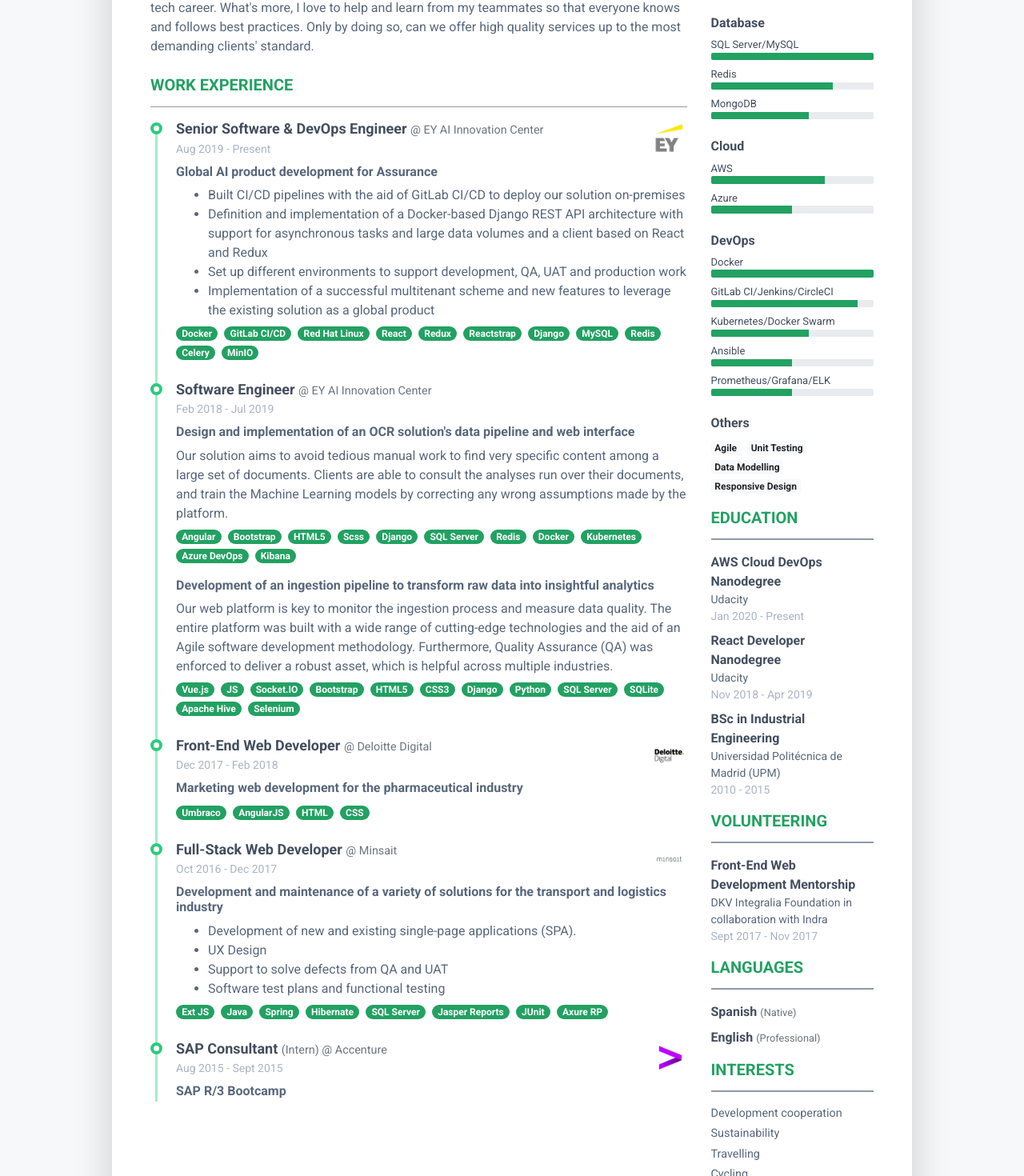
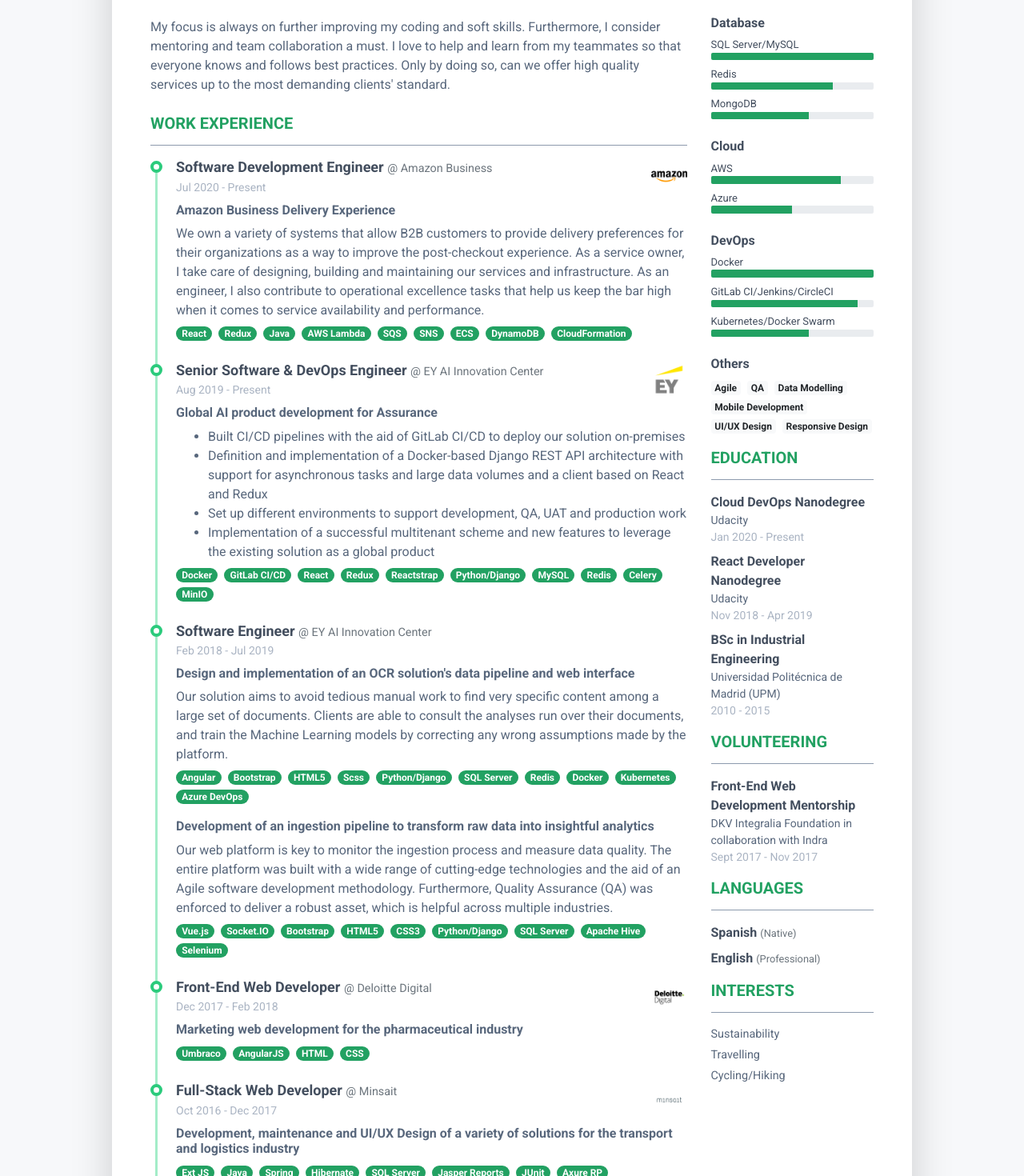
Before and after one commit to fernanalegria/resume, a React (Create React App) app: page / in a window 1280 px wide. Shown: the part 644-2114 px from the top of the page at 80% size. Built offline with nearby package versions, Linux system fonts and the light colour scheme.

Commit message:
feat: Update resume with Amazon experience

```diff
--- a/src/assets/js/resumeStore.js
+++ b/src/assets/js/resumeStore.js
@@ -1,4 +1,5 @@
 import profilePic from '../images/profile-min.JPG';
+import amazonLogo from '../images/amazon.png';
 import eyLogo from '../images/ey.png';
 import deloitteLogo from '../images/deloitte.png';
 import minsaitLogo from '../images/minsait.jpg';
@@ -6,7 +7,7 @@
 
 export const profileInfo = {
   name: 'Fernando Alegria',
-  jobTitle: 'Senior Software & DevOps Engineer',
+  jobTitle: 'Senior Software Engineer',
   email: 'fernanalegria@gmail.com',
   phone: '+34 620 27 26 44',
   profilePic
@@ -28,14 +29,45 @@
 ];
 
 export const careerSummary = [
-  "I'm a Full-Stack Engineer with over 3 years of experience working with Front-End frameworks (React, Vue.js, Angular, ...) and developing REST APIs and data pipelines mostly with Django and Python. Although mobile and desktop apps are not my expertise, I do have some knowledge of React Native and Electron as well. As a self-taught developer, I love to keep learning and challenging myself everyday. In the short term, I would like to improve my DevOps and Cloud Computing skills.",
-  'In terms of languages, I have developed a high level of English over the last few years. Especially during my stay in Ireland and these last two years at EY, thanks to such an international work environment I proudly belong to.',
-  "These days, my focus is on further improving my coding and soft skills in order to grow my tech career. What's more, I love to help and learn from my teammates so that everyone knows and follows best practices. Only by doing so, can we offer high quality services up to the most demanding clients' standard."
+  "I'm a Full-Stack Engineer with over 4 years of experience working with Front-End frameworks (React, Vue.js, Angular, ...) and developing REST APIs and data pipelines mostly with Django and Python. Although mobile development is not my area of expertise, I do have some knowledge of React Native as well including a portfolio of a couple of mobile apps. As a self-taught developer, I love to keep learning and challenging myself everyday. In the short term, I would like to take my consolidated React knowledge to the next level and also earn the AWS developer certification.",
+  "In terms of languages, I have developed a high level of English over the last few years. Especially during my stay in Ireland and these last three years at Amazon and EY, thanks to the enriching international environment I've belonged to. Currently, I'm also learning French in my free time.",
+  "My focus is always on further improving my coding and soft skills. Furthermore, I consider mentoring and team collaboration a must. I love to help and learn from my teammates so that everyone knows and follows best practices. Only by doing so, can we offer high quality services up to the most demanding clients' standard."
 ];
 
 export const workExperience = [
   {
     id: 1,
+    jobTitle: {
+      name: 'Software Development Engineer'
+    },
+    from: 'Jul 2020',
+    to: 'Present',
+    company: {
+      name: 'Amazon Business',
+      logo: amazonLogo
+    },
+    projects: [
+      {
+        id: 1,
+        heading: 'Amazon Business Delivery Experience',
+        description:
+          'We own a variety of systems that allow B2B customers to provide delivery preferences for their organizations as a way to improve the post-checkout experience. As a service owner, I take care of designing, building and maintaining our services and infrastructure. As an engineer, I also contribute to operational excellence tasks that help us keep the bar high when it comes to service availability and performance.',
+        stack: [
+          'React',
+          'Redux',
+          'Java',
+          'AWS Lambda',
+          'SQS',
+          'SNS',
+          'ECS',
+          'DynamoDB',
+          'CloudFormation'
+        ]
+      }
+    ]
+  },
+  {
+    id: 2,
     jobTitle: {
       name: 'Senior Software & DevOps Engineer'
     },
@@ -58,11 +90,10 @@
         stack: [
           'Docker',
           'GitLab CI/CD',
-          'Red Hat Linux',
           'React',
           'Redux',
           'Reactstrap',
-          'Django',
+          'Python/Django',
           'MySQL',
           'Redis',
           'Celery',
@@ -72,7 +103,7 @@
     ]
   },
   {
-    id: 2,
+    id: 3,
     jobTitle: {
       name: 'Software Engineer'
     },
@@ -93,13 +124,12 @@
           'Bootstrap',
           'HTML5',
           'Scss',
-          'Django',
+          'Python/Django',
           'SQL Server',
           'Redis',
           'Docker',
           'Kubernetes',
-          'Azure DevOps',
-          'Kibana'
+          'Azure DevOps'
         ]
       },
       {
@@ -110,15 +140,12 @@
           'Our web platform is key to monitor the ingestion process and measure data quality. The entire platform was built with a wide range of cutting-edge technologies and the aid of an Agile software development methodology. Furthermore, Quality Assurance (QA) was enforced to deliver a robust asset, which is helpful across multiple industries.',
         stack: [
           'Vue.js',
-          'JS',
           'Socket.IO',
           'Bootstrap',
           'HTML5',
           'CSS3',
-          'Django',
-          'Python',
+          'Python/Django',
           'SQL Server',
-          'SQLite',
           'Apache Hive',
           'Selenium'
         ]
@@ -126,7 +153,7 @@
     ]
   },
   {
-    id: 3,
+    id: 4,
     jobTitle: {
       name: 'Front-End Web Developer'
     },
@@ -146,7 +173,7 @@
     ]
   },
   {
-    id: 4,
+    id: 5,
     jobTitle: {
       name: 'Full-Stack Web Developer'
     },
@@ -160,13 +187,7 @@
       {
         id: 1,
         heading:
-          'Development and maintenance of a variety of solutions for the transport and logistics industry',
-        description: [
-          'Development of new and existing single-page applications (SPA).',
-          'UX Design',
-          'Support to solve defects from QA and UAT',
-          'Software test plans and functional testing'
-        ],
+          'Development, maintenance and UI/UX Design of a variety of solutions for the transport and logistics industry',
         stack: [
           'Ext JS',
           'Java',
@@ -181,7 +202,7 @@
     ]
   },
   {
-    id: 5,
+    id: 6,
     jobTitle: {
       name: 'SAP Consultant',
       subcategory: 'Intern'
@@ -197,7 +218,8 @@
         id: 1,
         heading: 'SAP R/3 Bootcamp'
       }
-    ]
+    ],
+    printable: false
   }
 ];
 
@@ -236,7 +258,7 @@
       },
       {
         name: 'Java',
-        value: 60
+        value: 75
       }
     ]
   },
@@ -266,7 +288,7 @@
     items: [
       {
         name: 'AWS',
-        value: 70
+        value: 80
       },
       {
         name: 'Azure',
@@ -290,14 +312,6 @@
       {
         name: 'Kubernetes/Docker Swarm',
         value: 60
-      },
-      {
-        name: 'Ansible',
-        value: 50
-      },
-      {
-        name: 'Prometheus/Grafana/ELK',
-        value: 50
       }
     ]
   },
@@ -305,14 +319,21 @@
     id: 6,
     title: 'Others',
     weightable: false,
-    items: ['Agile', 'Unit Testing', 'Data Modelling', 'Responsive Design']
+    items: [
+      'Agile',
+      'QA',
+      'Data Modelling',
+      'Mobile Development',
+      'UI/UX Design',
+      'Responsive Design'
+    ]
   }
 ];
 
 export const education = [
   {
     id: 1,
-    title: 'AWS Cloud DevOps Nanodegree',
+    title: 'Cloud DevOps Nanodegree',
     entity: 'Udacity',
     from: 'Jan 2020',
     to: 'Present'
@@ -356,9 +377,4 @@
   }
 ];
 
-export const interests = [
-  'Development cooperation',
-  'Sustainability',
-  'Travelling',
-  'Cycling'
-];
+export const interests = ['Sustainability', 'Travelling', 'Cycling/Hiking'];
--- a/src/components/body/workExperience/CompanyExperience.js
+++ b/src/components/body/workExperience/CompanyExperience.js
@@ -7,11 +7,12 @@
     from,
     to,
     company: { name, logo },
-    projects
+    projects,
+    printable = true
   },
   className = ''
 }) => (
-  <article className={`resume-timeline-item position-relative ${className}`}>
+  <article className={`resume-timeline-item position-relative ${className} ${printable ? '' : 'd-print-none'}`}>
     <div className="resume-timeline-item-header mb-2">
       <h3 className="resume-position-title font-weight-bold mb-1">
         <Fragment>
```
Also changed, not shown: src/assets/images/amazon.png (added), 1 other file (tests, documents, lock files or other folders).
